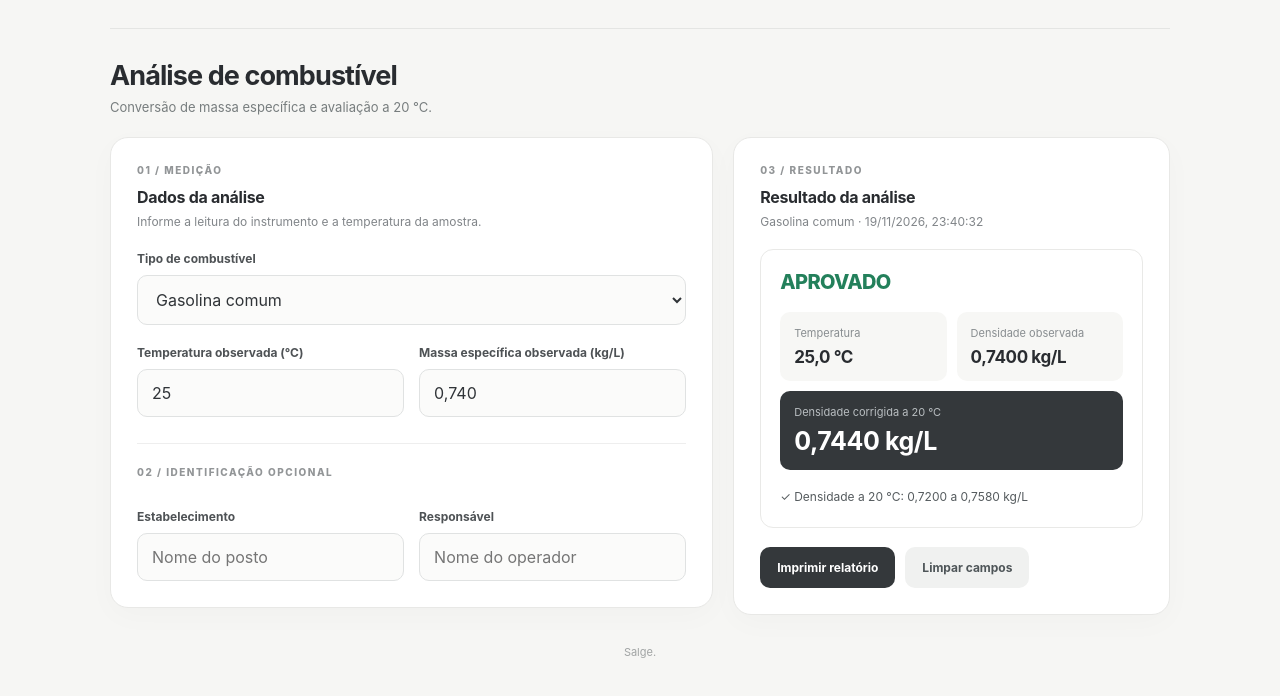
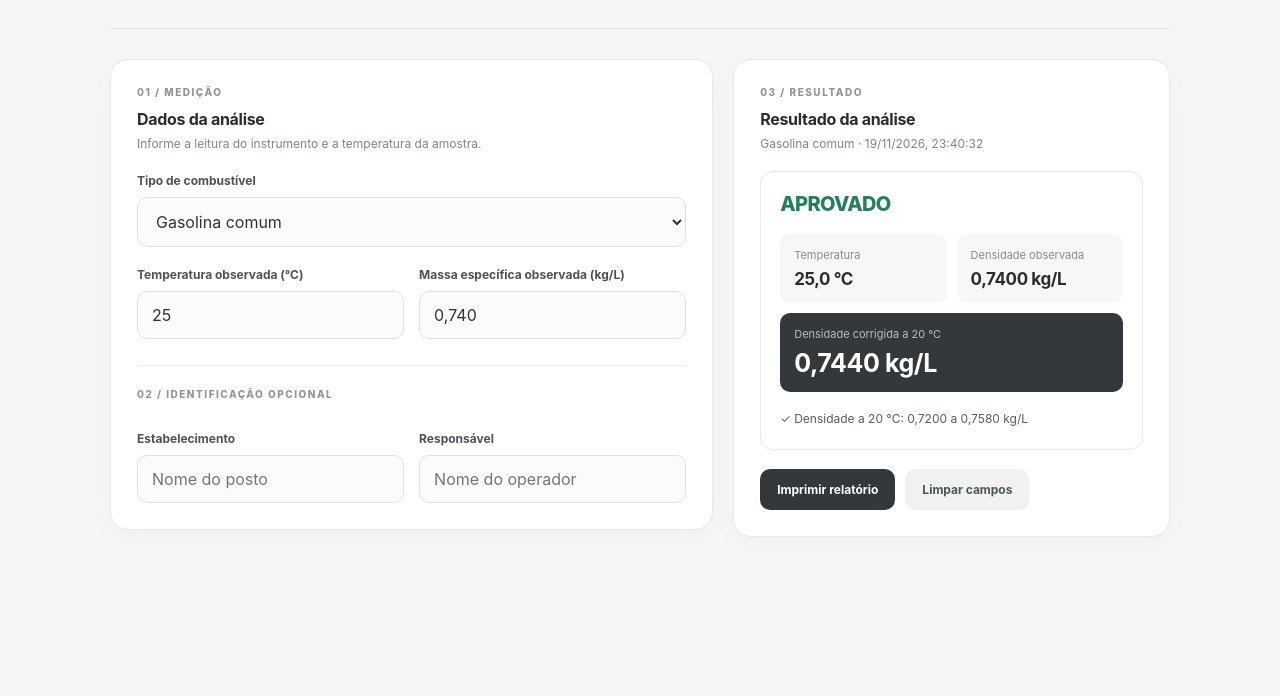
Before and after one commit to hatlasgaming-ctrl/salge, a plain HTML site: page index.html in a window 1280 px wide. Shown: the part 74-770 px from the top of the page. Drawn offline with Linux system fonts and the light colour scheme.

Commit message:
Update index.html

```diff
--- a/index.html
+++ b/index.html
@@ -42,12 +42,6 @@
             <div class="brand-sub">CONTROLE DE QUALIDADE DE COMBUSTÍVEIS</div>
         </div>
     </header>
-    <div class="intro">
-        <div>
-            <h1>Análise de combustível</h1>
-            <p>Conversão de massa específica e avaliação a 20 °C.</p>
-        </div>
-    </div>
     <div class="layout"><div>
         <section class="panel">
             <div class="eyebrow">01 / Medição</div>
@@ -107,7 +101,6 @@
                     </div>
                 </section>
             </div>
-            <div class="footer">Salge.</div>
         </main>
         <section class="print-only sheet">
             <div class="sheet-header">
```
